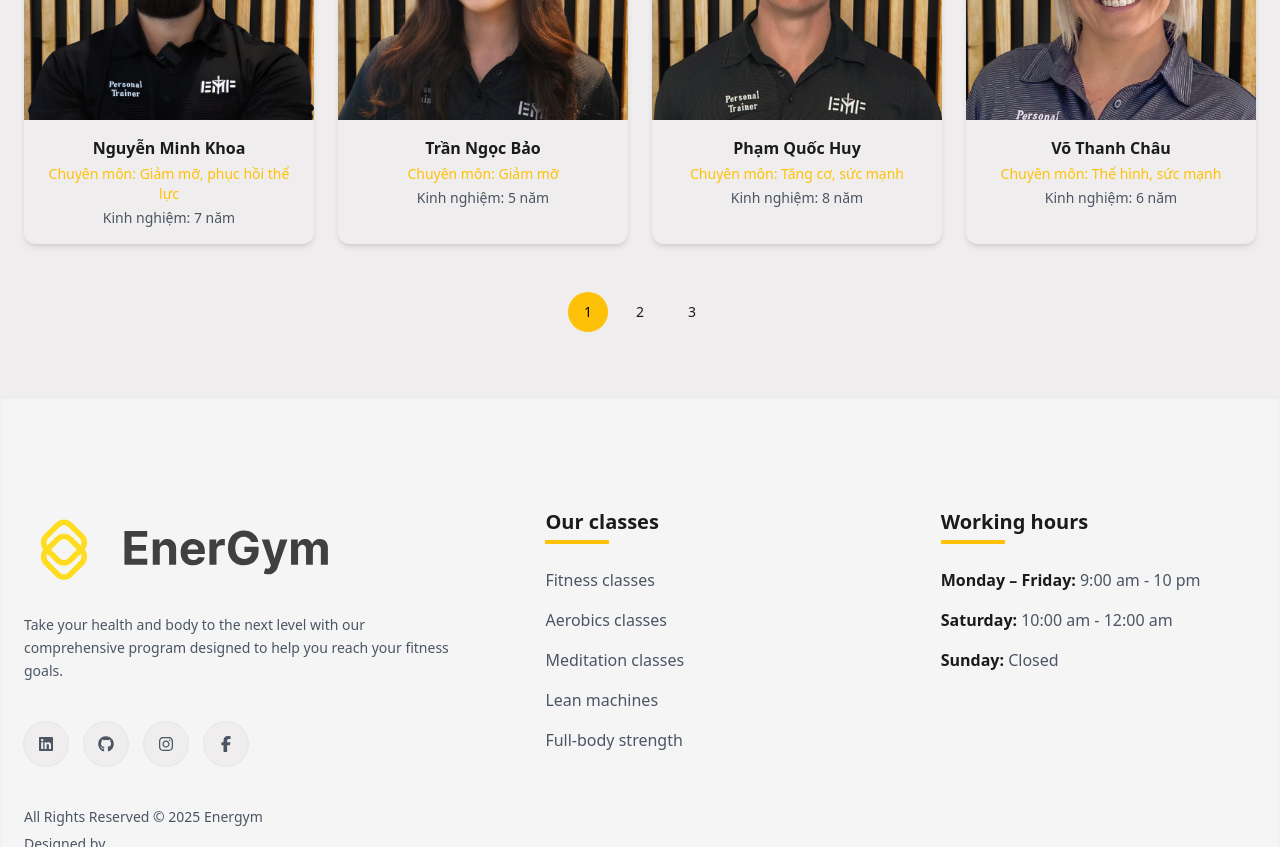
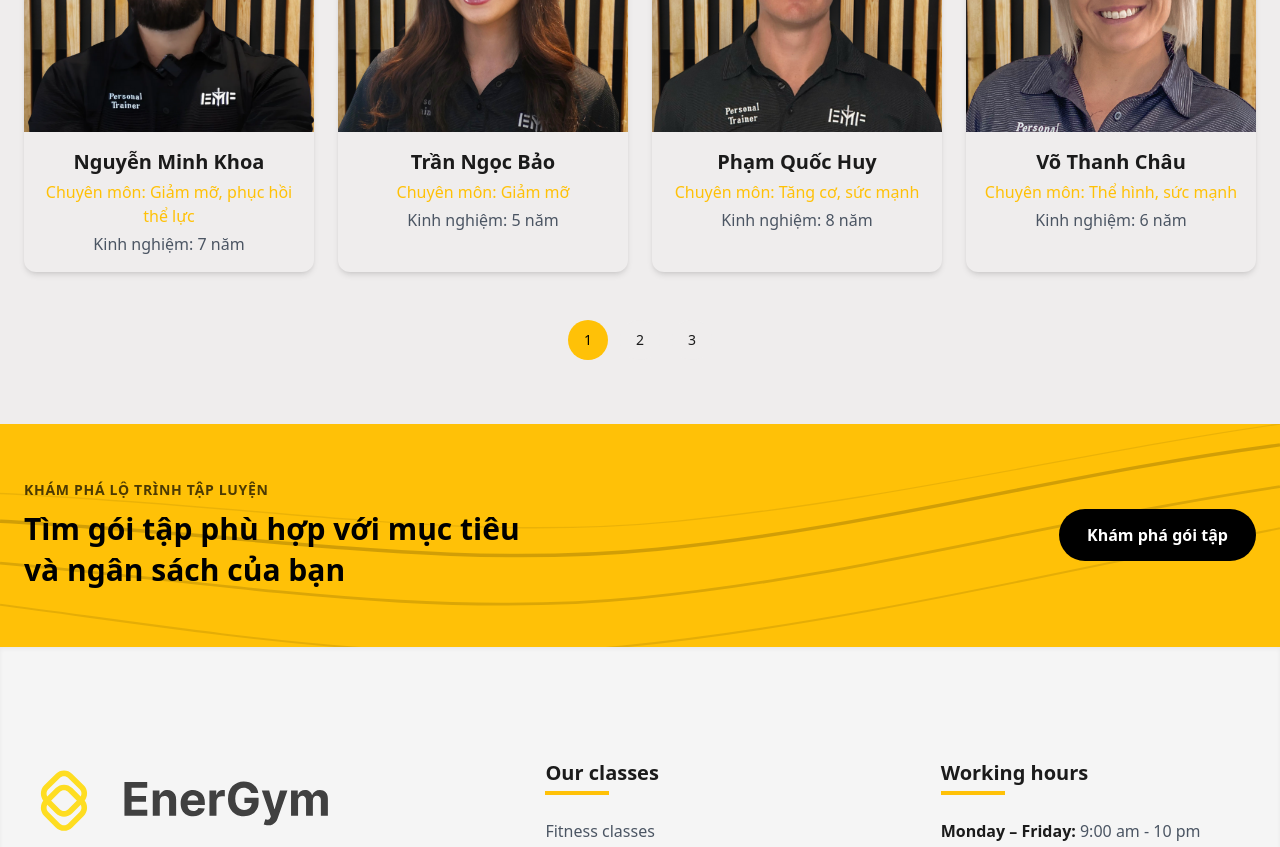
Before and after one commit to Anhhoang69/gym-management-system, a React app in the folder frontend/: page /pt in a window 1280 px wide. Shown: the part 1200-2047 px from the top of the page. Built offline with nearby package versions, Linux system fonts and the light colour scheme; the HTML template or start-up script is replaced by a standard one.

Commit message:
wip: landing pages - pt modal, contact map

```diff
--- a/frontend/src/features/landing/components/contact_page/ContactInfoCard.jsx
+++ b/frontend/src/features/landing/components/contact_page/ContactInfoCard.jsx
@@ -1,11 +1,11 @@
 export default function ContactInfoCard({ title, content }) {
   return (
-    <div className="rounded-xl bg-[var(--surface)] p-5 shadow-md">
-      <h4 className="font-semibold text-[var(--brand)]">
+    <div className="aspect-square rounded-xl bg-[var(--bg-secondary)] p-5 shadow-[0_10px_25px_-5px_rgba(0,0,0,0.15),0_8px_10px_-6px_rgba(0,0,0,0.10)]">
+      <h4 className="text-xl text-center font-bold tracking-wide text-[var(--brand)]">
         {title}
       </h4>
 
-      <p className="mt-2 whitespace-pre-line text-sm text-[var(--text-secondary)]">
+      <p className="mt-2 whitespace-pre-line text-base leading-relaxed text-[var(--text-secondary)]">
         {content}
       </p>
     </div>
--- a/frontend/src/features/landing/components/home_page/CTASection.jsx
+++ b/frontend/src/features/landing/components/home_page/CTASection.jsx
@@ -15,7 +15,7 @@ export default function CTASection() {
             />
 
             {/* OVERLAY */}
-            <div className="absolute inset-0 bg-black/70" />
+            <div className="absolute inset-0 bg-black/40" />
 
             {/* CONTENT */}
             <div className="
--- a/frontend/src/features/landing/components/home_page/ServiceCard.jsx
+++ b/frontend/src/features/landing/components/home_page/ServiceCard.jsx
@@ -1,6 +1,6 @@
 export default function ServiceCard({ icon, title, description }) {
   return (
-    <div className="mx-auto max-w-[280px] rounded-[28px] bg-white px-8 py-10 text-gray-800 shadow-lg transition hover:-translate-y-1">
+    <div className="mx-auto max-w-[280px] rounded-[28px] bg-white px-8 py-10 text-gray-800 shadow-[0_10px_25px_-5px_rgba(0,0,0,0.15),0_8px_10px_-6px_rgba(0,0,0,0.10)] transition hover:-translate-y-1">
       {/* icon */}
       <div className="mb-6 text-4xl text-500">
         {icon}
--- a/frontend/src/features/landing/components/pt_page/PTCard.jsx
+++ b/frontend/src/features/landing/components/pt_page/PTCard.jsx
@@ -1,14 +1,22 @@
-export default function PTCard({ image, name, specialty, experience }) {
+export default function PTCard({
+  image,
+  name,
+  specialty,
+  experience,
+  onClick,
+}) {
   return (
     <div
+      onClick={onClick}
       className="
+        cursor-pointer
         rounded-xl
         bg-[var(--surface)]
         shadow-md
         overflow-hidden
         transition
         hover:-translate-y-1
-        hover:shadow-lg
+        hover:shadow-[0_10px_25px_-5px_rgba(0,0,0,0.15),0_8px_10px_-6px_rgba(0,0,0,0.10)]
       "
     >
       {/* IMAGE */}
@@ -20,15 +28,15 @@ export default function PTCard({ image, name, specialty, experience }) {
 
       {/* CONTENT */}
       <div className="px-4 py-4 text-center">
-        <h3 className="text-base font-semibold text-[var(--text-primary)]">
+        <h3 className="text-xl font-semibold text-[var(--text-primary)]">
           {name}
         </h3>
 
-        <p className="mt-1 text-sm font-medium text-[var(--brand)]">
+        <p className="mt-1 text-base font-medium text-[var(--brand)]">
           Chuyên môn: {specialty}
         </p>
 
-        <p className="mt-1 text-sm text-[var(--text-secondary)]">
+        <p className="mt-1 text-base text-[var(--text-secondary)]">
           Kinh nghiệm: {experience}
         </p>
       </div>
--- a/frontend/src/features/landing/components/pt_page/PTGrid.jsx
+++ b/frontend/src/features/landing/components/pt_page/PTGrid.jsx
@@ -5,140 +5,44 @@ import pt4 from "../../../../assets/pt-4.jpg";
 
 import { useState } from "react";
 import PTCard from "./PTCard";
+import PTModal from "./PTModal";
 
 export default function PTGrid() {
   const trainers = [
-        {
-            image: pt1,
-            name: "Hoàng Anh Minh",
-            specialty: "Giảm mỡ, tăng cơ",
-            experience: "6 năm",
-        },
-        {
-            image: pt2,
-            name: "Hoàng Ngọc Anh",
-            specialty: "Giảm mỡ",
-            experience: "5 năm",
-        },
-        {
-            image: pt3,
-            name: "Lê Văn Tuấn",
-            specialty: "Giảm mỡ, tăng cơ",
-            experience: "6 năm",
-        },
-        {
-            image: pt4,
-            name: "Lê Hoàng Anh",
-            specialty: "Tăng cơ, thể hình",
-            experience: "4 năm",
-        },
+    { image: pt1, name: "Hoàng Anh Minh", specialty: "Giảm mỡ, tăng cơ", experience: "6 năm" },
+    { image: pt2, name: "Hoàng Ngọc Anh", specialty: "Giảm mỡ", experience: "5 năm" },
+    { image: pt3, name: "Lê Văn Tuấn", specialty: "Giảm mỡ, tăng cơ", experience: "6 năm" },
+    { image: pt4, name: "Lê Hoàng Anh", specialty: "Tăng cơ, thể hình", experience: "4 năm" },
 
-        {
-            image: pt1,
-            name: "Nguyễn Minh Khoa",
-            specialty: "Giảm mỡ, phục hồi thể lực",
-            experience: "7 năm",
-        },
-        {
-            image: pt2,
-            name: "Trần Ngọc Bảo",
-            specialty: "Giảm mỡ",
-            experience: "5 năm",
-        },
-        {
-            image: pt3,
-            name: "Phạm Quốc Huy",
-            specialty: "Tăng cơ, sức mạnh",
-            experience: "8 năm",
-        },
-        {
-            image: pt4,
-            name: "Võ Thanh Châu",
-            specialty: "Thể hình, sức mạnh",
-            experience: "6 năm",
-        },
+    { image: pt1, name: "Nguyễn Minh Khoa", specialty: "Giảm mỡ, phục hồi thể lực", experience: "7 năm" },
+    { image: pt2, name: "Trần Ngọc Bảo", specialty: "Giảm mỡ", experience: "5 năm" },
+    { image: pt3, name: "Phạm Quốc Huy", specialty: "Tăng cơ, sức mạnh", experience: "8 năm" },
+    { image: pt4, name: "Võ Thanh Châu", specialty: "Thể hình, sức mạnh", experience: "6 năm" },
 
-        {
-            image: pt1,
-            name: "Đặng Anh Duy",
-            specialty: "Giảm mỡ, tăng cơ",
-            experience: "5 năm",
-        },
-        {
-            image: pt2,
-            name: "Bùi Thị Mai Anh",
-            specialty: "Giảm mỡ, fitness nữ",
-            experience: "4 năm",
-        },
-        {
-            image: pt3,
-            name: "Nguyễn Văn Phúc",
-            specialty: "Tăng cơ, bodybuilding",
-            experience: "9 năm",
-        },
-        {
-            image: pt4,
-            name: "Lê Quốc Khánh",
-            specialty: "Sức mạnh, powerlifting",
-            experience: "7 năm",
-        },
+    { image: pt1, name: "Đặng Anh Duy", specialty: "Giảm mỡ, tăng cơ", experience: "5 năm" },
+    { image: pt2, name: "Bùi Thị Mai Anh", specialty: "Giảm mỡ, fitness nữ", experience: "4 năm" },
+    { image: pt3, name: "Nguyễn Văn Phúc", specialty: "Tăng cơ, bodybuilding", experience: "9 năm" },
+    { image: pt4, name: "Lê Quốc Khánh", specialty: "Sức mạnh, powerlifting", experience: "7 năm" },
 
-        {
-            image: pt1,
-            name: "Phan Minh Trí",
-            specialty: "Giảm mỡ",
-            experience: "4 năm",
-        },
-        {
-            image: pt2,
-            name: "Huỳnh Ngọc Yến",
-            specialty: "Fitness, giảm mỡ",
-            experience: "5 năm",
-        },
-        {
-            image: pt3,
-            name: "Trần Đức Long",
-            specialty: "Tăng cơ, thể hình",
-            experience: "8 năm",
-        },
-        {
-            image: pt4,
-            name: "Nguyễn Hoàng Phát",
-            specialty: "Giảm mỡ, tăng cơ",
-            experience: "6 năm",
-        },
+    { image: pt1, name: "Phan Minh Trí", specialty: "Giảm mỡ", experience: "4 năm" },
+    { image: pt2, name: "Huỳnh Ngọc Yến", specialty: "Fitness, giảm mỡ", experience: "5 năm" },
+    { image: pt3, name: "Trần Đức Long", specialty: "Tăng cơ, thể hình", experience: "8 năm" },
+    { image: pt4, name: "Nguyễn Hoàng Phát", specialty: "Giảm mỡ, tăng cơ", experience: "6 năm" },
 
-        {
-            image: pt1,
-            name: "Lý Minh Quân",
-            specialty: "Thể lực tổng quát",
-            experience: "5 năm",
-        },
-        {
-            image: pt2,
-            name: "Đoàn Thị Thu Trang",
-            specialty: "Fitness nữ, giảm mỡ",
-            experience: "4 năm",
-        },
-        {
-            image: pt3,
-            name: "Vũ Quốc Bảo",
-            specialty: "Tăng cơ, sức mạnh",
-            experience: "7 năm",
-        },
-        {
-            image: pt4,
-            name: "Ngô Thanh Sơn",
-            specialty: "Thể hình, sức mạnh",
-            experience: "6 năm",
-        },
+    { image: pt1, name: "Lý Minh Quân", specialty: "Thể lực tổng quát", experience: "5 năm" },
+    { image: pt2, name: "Đoàn Thị Thu Trang", specialty: "Fitness nữ, giảm mỡ", experience: "4 năm" },
+    { image: pt3, name: "Vũ Quốc Bảo", specialty: "Tăng cơ, sức mạnh", experience: "7 năm" },
+    { image: pt4, name: "Ngô Thanh Sơn", specialty: "Thể hình, sức mạnh", experience: "6 năm" },
   ];
-
 
   const ITEMS_PER_PAGE = 8;
   const totalPages = Math.ceil(trainers.length / ITEMS_PER_PAGE);
 
   const [page, setPage] = useState(1);
+
+  // 🔥 STATE CHO MODAL
+  const [selectedPT, setSelectedPT] = useState(null);
+  const [isModalOpen, setIsModalOpen] = useState(false);
 
   const start = (page - 1) * ITEMS_PER_PAGE;
   const currentItems = trainers.slice(start, start + ITEMS_PER_PAGE);
@@ -147,7 +51,7 @@ export default function PTGrid() {
     <section className="bg-[var(--bg)] py-16">
       {/* INTRO */}
       <div className="mx-auto max-w-4xl px-6 text-center">
-                <p className="block text-xl md:text-2xl italic --text-primary">
+        <p className="block text-xl italic md:text-2xl text-[var(--text-primary)]">
           Đội ngũ Huấn luyện viên của chúng tôi gồm những chuyên gia được chứng nhận
           quốc tế, có nhiều năm kinh nghiệm trong lĩnh vực thể hình và sức khỏe.
         </p>
@@ -157,18 +61,25 @@ export default function PTGrid() {
       <div
         className="
           mt-16
+          mx-auto
           grid
+          max-w-7xl
           grid-cols-1
+          gap-6
+          px-6
           sm:grid-cols-2
           lg:grid-cols-4
-          gap-6
-          max-w-7xl
-          mx-auto
-          px-6
         "
       >
         {currentItems.map((pt, index) => (
-                    <PTCard key={index} {...pt} />
+          <PTCard
+            key={index}
+            {...pt}
+            onClick={() => {
+              setSelectedPT(pt);
+              setIsModalOpen(true);
+            }}
+          />
         ))}
       </div>
 
@@ -184,9 +95,9 @@ export default function PTGrid() {
                 key={pageNumber}
                 onClick={() => setPage(pageNumber)}
                 className={`
-                  h-10 w-10 rounded-full text-sm font-medium
-                  transition
-                  ${isActive
+                  h-10 w-10 rounded-full text-sm font-medium transition
+                  ${
+                    isActive
                       ? "bg-[var(--brand)] text-black"
                       : "bg-[var(--surface)] text-[var(--text-primary)] hover:bg-[var(--hover)]"
                   }
@@ -198,6 +109,14 @@ export default function PTGrid() {
           })}
         </div>
       )}
+
+      {/* MODAL */}
+      {isModalOpen && selectedPT && (
+        <PTModal
+          pt={selectedPT}
+          onClose={() => setIsModalOpen(false)}
+        />
+      )}
     </section>
   );
 }
--- /dev/null
+++ b/frontend/src/features/landing/components/pt_page/PTModal.jsx
@@ -0,0 +1,56 @@
+export default function PTModal({ pt, onClose }) {
+  return (
+    <div className="fixed inset-0 z-50 flex items-center justify-center">
+
+      {/* BACKDROP */}
+      <div
+        className="absolute inset-0 bg-black/60"
+        onClick={onClose}
+      />
+
+      {/* MODAL */}
+      <div className="relative z-10 w-full max-w-3xl rounded-xl bg-[var(--surface)] p-6 shadow-xl">
+
+        <button
+          onClick={onClose}
+          className="absolute right-4 top-4 text-xl text-[var(--text-secondary)] hover:text-black"
+        >
+          ×
+        </button>
+
+        <div className="grid grid-cols-1 gap-6 md:grid-cols-2">
+          <img
+            src={pt.image}
+            alt={pt.name}
+            className="h-full w-full rounded-lg object-cover"
+          />
+
+          <div>
+            <h3 className="text-2xl font-bold text-[var(--text-primary)]">
+              {pt.name}
+            </h3>
+
+            <p className="mt-2 text-base text-[var(--text-secondary)]">
+              Chuyên môn: {pt.specialty}
+            </p>
+
+            <p className="mt-1 text-base text-[var(--text-secondary)]">
+              Kinh nghiệm: {pt.experience}
+            </p>
+
+            <p className="mt-4 text-base text-[var(--text-secondary)]">
+              Huấn luyện viên có nhiều năm kinh nghiệm, đã hỗ trợ hàng trăm học viên
+              đạt được mục tiêu hình thể và sức khỏe mong muốn.
+            </p>
+
+            <button
+              className="mt-6 rounded-lg bg-[var(--brand)] px-6 py-3 font-semibold text-black"
+            >
+              Đăng ký tập với PT này
+            </button>
+          </div>
+        </div>
+      </div>
+    </div>
+  );
+}
--- /dev/null
+++ b/frontend/src/features/landing/components/pt_page/SecondCTA.jsx
@@ -0,0 +1,88 @@
+export default function PtPackageCTA() {
+  return (
+    <section className="relative overflow-hidden bg-[var(--brand)] py-14">
+
+      {/* WAVES – BACKGROUND LAYER */}
+      <svg
+        className="pointer-events-none absolute inset-0 h-full w-full"
+        viewBox="0 0 1440 320"
+        fill="none"
+        preserveAspectRatio="none"
+      >
+        {/* Wave 1 */}
+        <path
+          d="M1440 30C1200 70 980 150 740 180C500 210 300 160 0 140"
+          stroke="black"
+          strokeOpacity="0.18"
+          strokeWidth="5"
+        />
+
+        {/* Wave 2 */}
+        <path
+          d="M1440 90C1180 140 960 220 720 250C480 280 260 230 0 200"
+          stroke="black"
+          strokeOpacity="0.14"
+          strokeWidth="4"
+        />
+
+        {/* Wave 3 */}
+        <path
+          d="M1440 150C1200 210 940 290 700 320C460 350 240 300 0 260"
+          stroke="black"
+          strokeOpacity="0.1"
+          strokeWidth="3"
+        />
+
+        {/* Wave 4 */}
+        <path
+          d="M1440 0C1220 40 1000 110 760 140C520 170 320 120 0 100"
+          stroke="black"
+          strokeOpacity="0.08"
+          strokeWidth="2"
+        />
+      </svg>
+
+      {/* CONTENT */}
+      <div className="relative z-10 mx-auto max-w-7xl px-6">
+        <div className="flex flex-col items-start justify-between gap-6 lg:flex-row lg:items-center">
+
+          {/* LEFT CONTENT */}
+          <div className="max-w-2xl">
+            <p className="mb-2 text-sm font-semibold uppercase tracking-wider text-black/70">
+              Khám phá lộ trình tập luyện
+            </p>
+
+            <h3 className="text-2xl font-bold leading-snug text-black md:text-3xl">
+              Tìm gói tập phù hợp với mục tiêu
+              <br className="hidden sm:block" />
+              và ngân sách của bạn
+            </h3>
+          </div>
+
+          {/* RIGHT ACTION */}
+          <div className="shrink-0">
+            <a
+              href="/packages"
+              className="
+                inline-flex
+                items-center
+                justify-center
+                rounded-full
+                bg-black
+                px-7
+                py-3.5
+                text-base
+                font-semibold
+                text-white
+                transition
+                hover:opacity-90
+              "
+            >
+              Khám phá gói tập
+            </a>
+          </div>
+        </div>
+      </div>
+    </section>
+  );
+}
--- a/frontend/src/features/landing/pages/ContactPage.jsx
+++ b/frontend/src/features/landing/pages/ContactPage.jsx
@@ -1,13 +1,15 @@
 import ContactHero from '../components/contact_page/ContactHero';
 import ContactSection from "../components/contact_page/ContactSection";
 import ContactMap from "../components/contact_page/ContactMap";
+import CTASection from "../components/home_page/CTASection";
 
 export default function ContactPage() {
   return (
     <>
-      <ContactHero/>
+      <ContactHero />
       <ContactSection />
-
+      <ContactMap />
+      <CTASection />
     </>
   );
 }
--- a/frontend/src/features/landing/pages/PtPage.jsx
+++ b/frontend/src/features/landing/pages/PtPage.jsx
@@ -1,11 +1,13 @@
 import PTHero from '../components/pt_page/PTHero';
 import PTGrid from '../components/pt_page/PTGrid';
+import SecondCTA from '../components/pt_page/SecondCTA';
 
 export default function PTPage() {
     return (
       <>
         <PTHero/>
         <PTGrid/>
+        <SecondCTA/>
       </>
     );
 }
```
Also changed, not shown: frontend/src/features/landing/components/contact_page/ContactForm.jsx (+80 -13 lines), frontend/src/features/landing/components/contact_page/ContactMap.jsx (+4 -3 lines), frontend/src/features/landing/components/contact_page/ContactSection.jsx (+52 -6 lines). Lines whose indentation alone changed are shown as unchanged.
